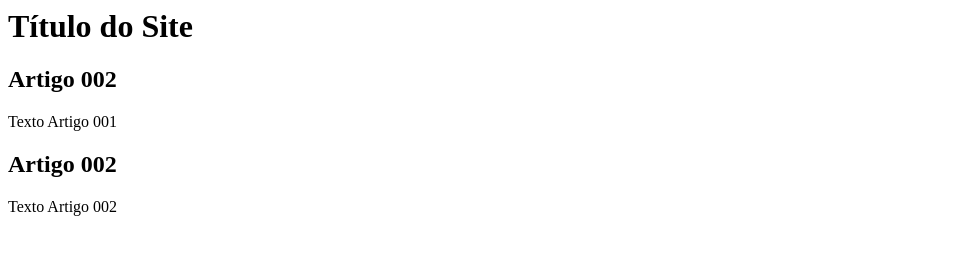
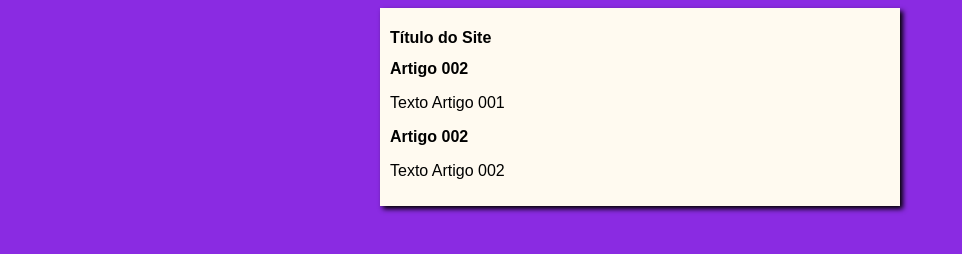
Before and after one commit to lucashsbarros/projeto-site, a plain HTML site: page index.html in a window 1280 px wide. Shown: the whole page, without its empty margins (0-962 px from the left). Drawn offline with Linux system fonts and the light colour scheme.

Commit message:
Iniciei o design

```diff
--- /dev/null
+++ b/estilos/style.css
@@ -0,0 +1,15 @@
+* {
+    font-family: Arial, Helvetica, sans-serif;
+    font-size: 16px;
+}
+
+body {
+    background-color: blueviolet;
+}
+main {
+    background-color: floralwhite;
+    width: 500px;
+    margin: auto;
+    padding: 10px;
+    box-shadow: 3px 3px 5px black ;
+}
--- a/index.html
+++ b/index.html
@@ -5,6 +5,7 @@
     <meta http-equiv="X-UA-Compatible" content="IE=edge">
     <meta name="viewport" content="width=device-width, initial-scale=1.0">
     <title>Título do Site</title>
+    <link rel="stylesheet" href="estilos/style.css">
 </head>
 <body>
     <main>
```
